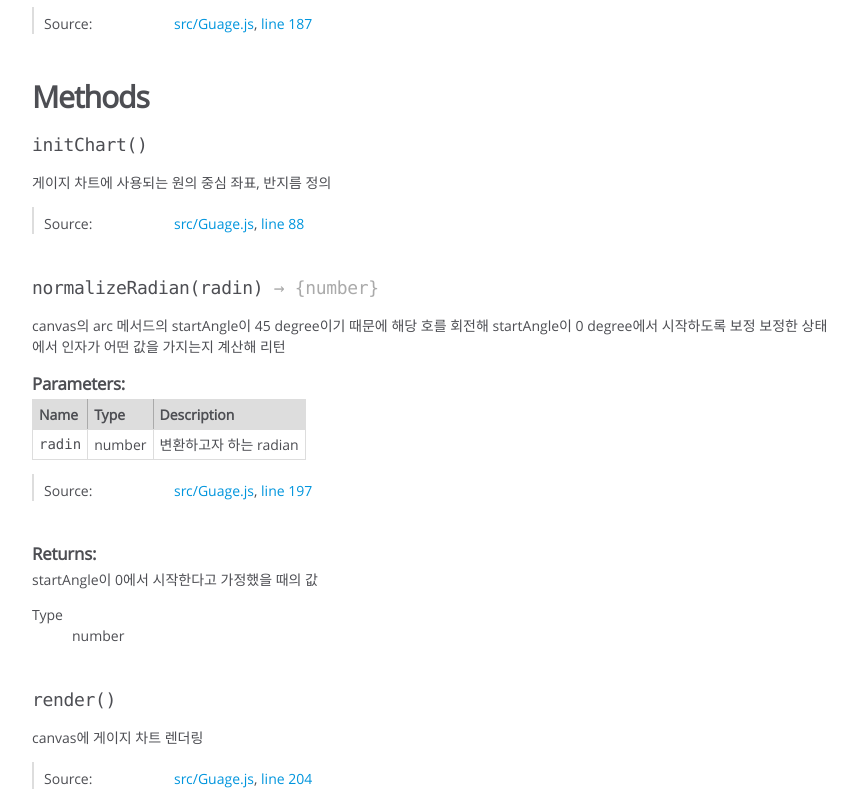
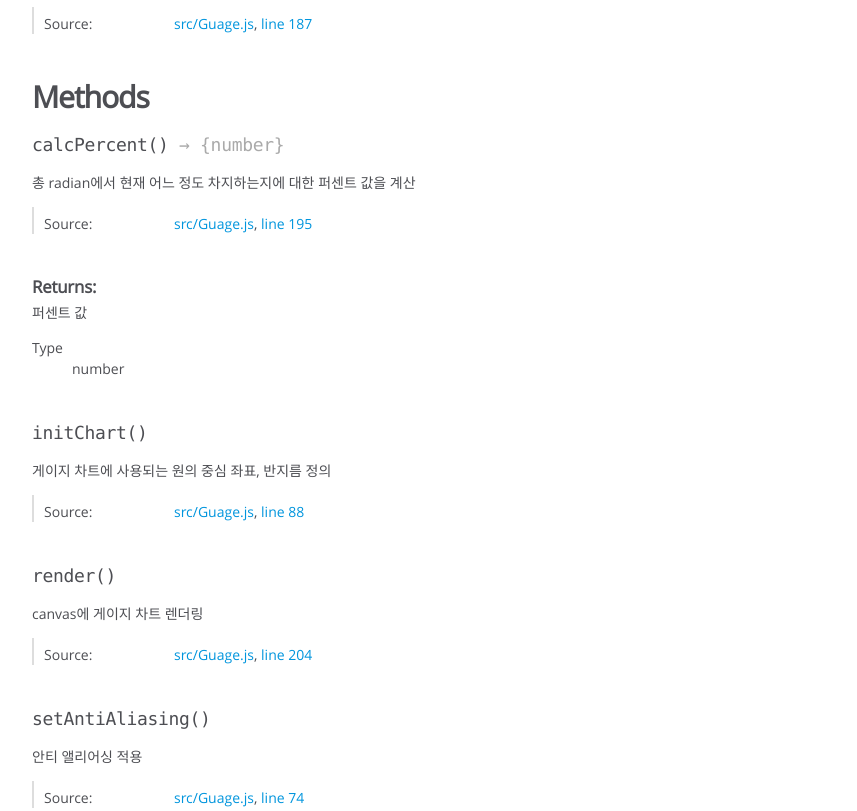
Before and after one commit to sej-dev/onboard_week5, a website: page doc/Guage.html in a window 1280 px wide. Shown: the part 980-1791 px from the top of the page, without its empty margins (0-857 px from the left). Drawn offline with Linux system fonts and the light colour scheme.

Commit message:
Doc: jsdoc html

```diff
--- a/doc/Guage.html
+++ b/doc/Guage.html
@@ -437,6 +437,116 @@
 
 
 
+    <h4 class="name" id="calcPercent"><span class="type-signature"></span>calcPercent<span class="signature">()</span><span class="type-signature"> &rarr; {number}</span></h4>
+
+
+
+
+
+
+<div class="description">
+    총 radian에서 현재 어느 정도 차지하는지에 대한 퍼센트 값을 계산
+</div>
+
+
+
+
+
+
+
+
+
+
+
+
+
+<dl class="details">
+
+
+
+
+
+
+
+
+
+
+
+
+
+
+
+
+
+
+
+
+
+
+
+
+
+
+    <dt class="tag-source">Source:</dt>
+    <dd class="tag-source"><ul class="dummy"><li>
+        <a href="src_Guage.js.html">src/Guage.js</a>, <a href="src_Guage.js.html#line195">line 195</a>
+    </li></ul></dd>
+
+
+
+
+
+
+
+</dl>
+
+
+
+
+
+
+
+
+
+
+
+
+
+
+
+<h5>Returns:</h5>
+
+
+<div class="param-desc">
+    퍼센트 값
+</div>
+
+
+
+<dl>
+    <dt>
+        Type
+    </dt>
+    <dd>
+
+<span class="param-type">number</span>
+
+
+    </dd>
+</dl>
+
+
+
+
+
+
+
+
+
+
+
+
+
     <h4 class="name" id="initChart"><span class="type-signature"></span>initChart<span class="signature">()</span><span class="type-signature"></span></h4>
 
 
@@ -512,166 +622,6 @@
 
 
 
-
-
-
-
-
-
-
-
-
-
-
-
-
-    <h4 class="name" id="normalizeRadian"><span class="type-signature"></span>normalizeRadian<span class="signature">(radin)</span><span class="type-signature"> &rarr; {number}</span></h4>
-
-
-
-
-
-
-<div class="description">
-    canvas의 arc 메서드의 startAngle이 45 degree이기 때문에 해당 호를 회전해 startAngle이 0 degree에서 시작하도록 보정
-보정한 상태에서 인자가 어떤 값을 가지는지 계산해 리턴
-</div>
-
-
-
-
-
-
-
-
-
-    <h5>Parameters:</h5>
-
-
-<table class="params">
-    <thead>
-    <tr>
-
-        <th>Name</th>
-
-
-        <th>Type</th>
-
-
-
-
-
-        <th class="last">Description</th>
-    </tr>
-    </thead>
-
-    <tbody>
-
-
-        <tr>
-
-                <td class="name"><code>radin</code></td>
-
-
-            <td class="type">
-
-
-<span class="param-type">number</span>
-
-
-
-            </td>
-
-
-
-
-
-            <td class="description last">변환하고자 하는 radian</td>
-        </tr>
-
-
-    </tbody>
-</table>
-
-
-
-
-
-
-<dl class="details">
-
-
-
-
-
-
-
-
-
-
-
-
-
-
-
-
-
-
-
-
-
-
-
-
-
-
-    <dt class="tag-source">Source:</dt>
-    <dd class="tag-source"><ul class="dummy"><li>
-        <a href="src_Guage.js.html">src/Guage.js</a>, <a href="src_Guage.js.html#line197">line 197</a>
-    </li></ul></dd>
-
-
-
-
-
-
-
-</dl>
-
-
-
-
-
-
-
-
-
-
-
-
-
-
-
-<h5>Returns:</h5>
-
-
-<div class="param-desc">
-    startAngle이 0에서 시작한다고 가정했을 때의 값
-</div>
-
-
-
-<dl>
-    <dt>
-        Type
-    </dt>
-    <dd>
-
-<span class="param-type">number</span>
-
-
-    </dd>
-</dl>
 
 
 
@@ -1053,7 +1003,7 @@
 <br class="clear">
 
 <footer>
-    Documentation generated by <a href="https://github.com/jsdoc/jsdoc">JSDoc 3.6.7</a> on Thu Nov 11 2021 16:26:31 GMT+0900 (대한민국 표준시)
+    Documentation generated by <a href="https://github.com/jsdoc/jsdoc">JSDoc 3.6.7</a> on Thu Nov 11 2021 23:08:39 GMT+0900 (대한민국 표준시)
 </footer>
 
 <script> prettyPrint(); </script>
```
Also changed, not shown: doc/Angle.html (+3 -198 lines), doc/Point.html (+1 -1 lines), doc/RandomCheckbox.html (+1 -1 lines), doc/index.html (+1 -1 lines), doc/lib_Angle.js.html (+3 -12 lines), doc/lib_Point.js.html (+1 -1 lines), doc/src_Guage.js.html (+12 -13 lines), doc/src_RandomCheckbox.js.html (+1 -1 lines).
